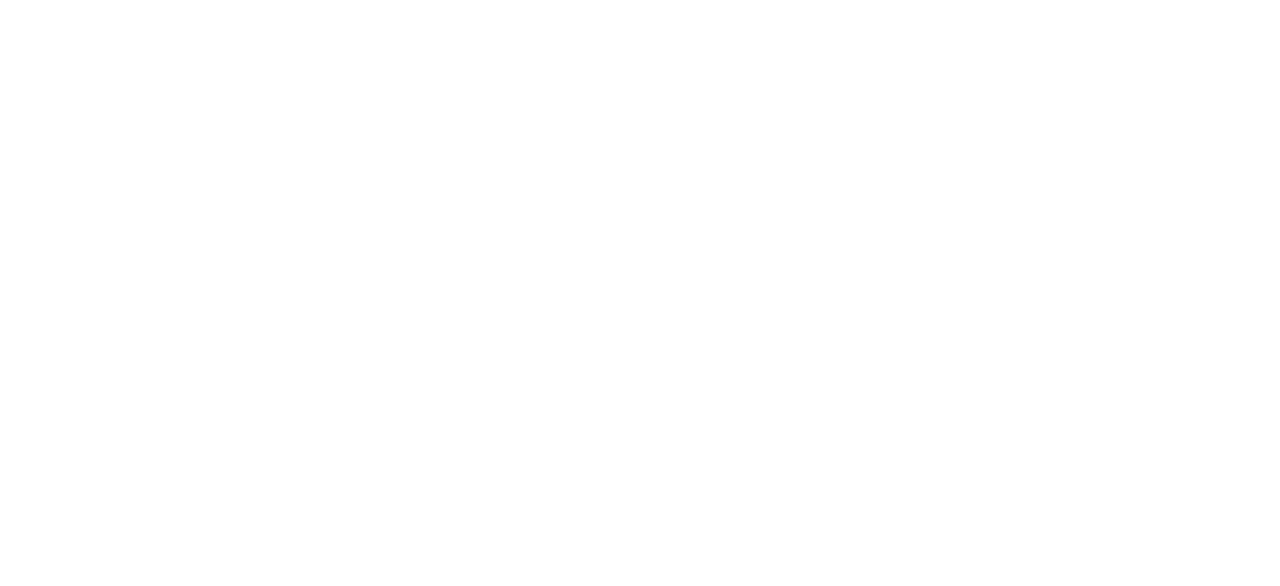
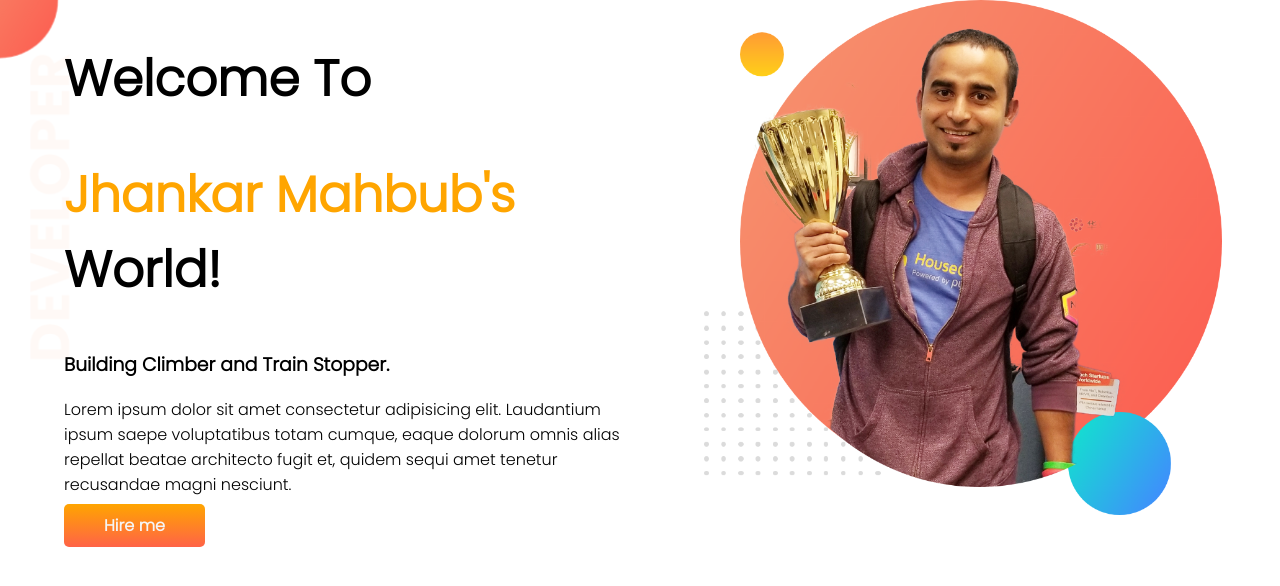
Before and after one commit to no7hingisimpossible/Developer-Portfolio, a plain HTML site: page index.html in a window 1280 px wide. Drawn offline with Linux system fonts and the light colour scheme.

Commit message:
top banner added

```diff
--- a/index.html
+++ b/index.html
@@ -1,12 +1,34 @@
 <!DOCTYPE html>
 <html lang="en">
+
 <head>
     <meta charset="UTF-8">
     <meta http-equiv="X-UA-Compatible" content="IE=edge">
     <meta name="viewport" content="width=device-width, initial-scale=1.0">
-    <title>Document</title>
+    <link rel="preconnect" href="https://fonts.googleapis.com">
+    <link rel="preconnect" href="https://fonts.gstatic.com" crossorigin>
+    <link href="https://fonts.googleapis.com/css2?family=Poppins:wght@300&display=swap" rel="stylesheet">
+    <link rel="stylesheet" href="style.css">
+    <title>Jhankar's Portfolio</title>
 </head>
+
 <body>
+    <section class="top-banner">
+        <div class="half-width">
+            <h1>Welcome To</h1>
+            <h1><span class="orange-color">Jhankar Mahbub's</span> World!</h1>
+            <h3>Building Climber and Train Stopper.</h3>
+            <p>Lorem ipsum dolor sit amet consectetur adipisicing elit. Laudantium ipsum saepe voluptatibus totam
+                cumque,
+                eaque dolorum omnis alias repellat beatae architecto fugit et, quidem sequi amet tenetur recusandae
+                magni
+                nesciunt.</p>
+            <a class="link-button" target="_blank" href="www.google.com">Hire me</a>
+        </div>
+        <div class="half-width">
+            <img src="images/jhankar.png" alt="">
+        </div>
+    </section>
+</body>
 
-</body>
 </html>
--- a/style.css
+++ b/style.css
@@ -0,0 +1,32 @@
+body{
+    font-family:'Poppins', sans-serif;
+    margin: 0;
+}
+h1{
+    font-size: 50px;
+}
+.orange-color{
+    color: orange;
+}
+section{
+    display: flex;
+}
+.half-width{
+    width: 50%;
+    padding-left: 5%;
+}
+.half-width img{
+    width: 90%;
+}
+.link-button{
+    text-decoration: none;
+    background-image: linear-gradient(orange, tomato);
+    padding: 10px 40px;
+    border-radius: 5px;
+    color: whitesmoke;
+    font-weight: 700;
+}
+.top-banner{
+    background-image: url(images/top-banner.png);
+    background-repeat: no-repeat;
+}
```
Also changed, not shown: images/dream-bg.png (added), images/exp-bg.png (added), images/jhankar.png (added), images/jhankar2.png (added), images/my-bg.png (added), images/my-bg2.png (added), images/top-banner.png (added), 7 other files.
